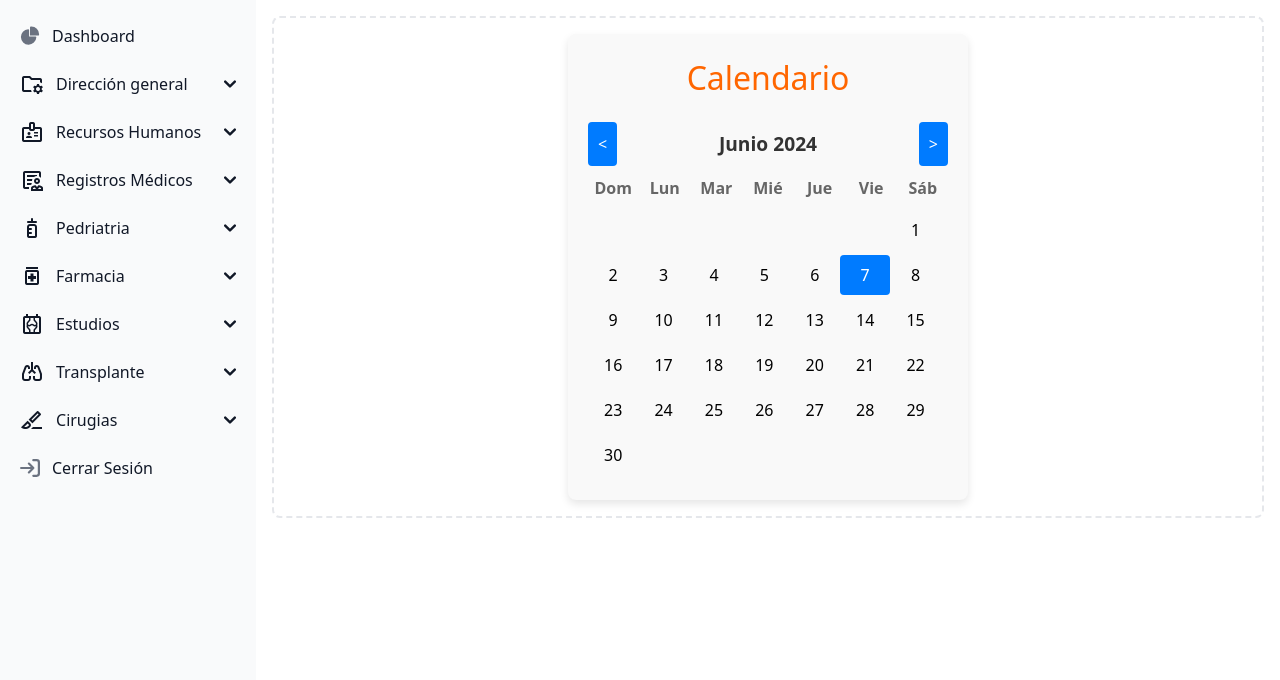
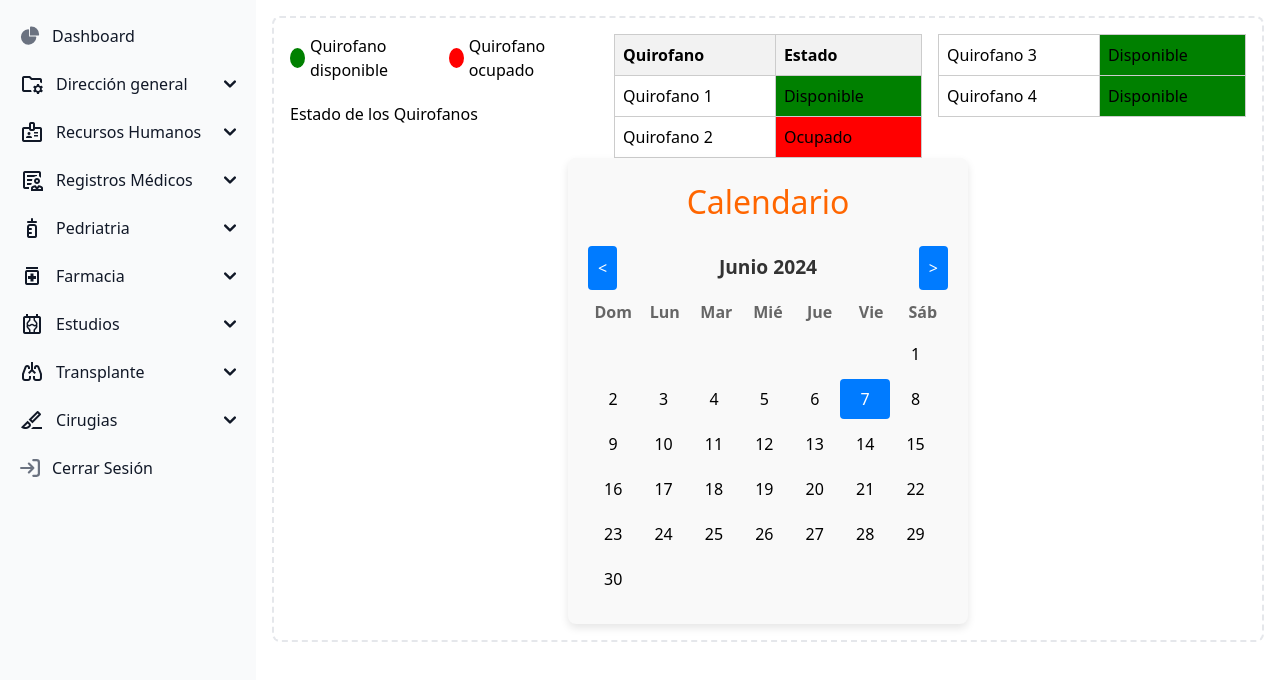
Before and after one commit to beunolemus/hospital_2.0, a Vue app in the folder Frontend/sistema-hospital/: page /calendario in a window 1280 px wide. Shown: the top 680 px of the page. Built offline with nearby package versions, Linux system fonts and the light colour scheme.

Commit message:
agregar tabla al calendario de cirugias para ver el estatus de los quirofanos

```diff
--- a/Frontend/sistema-hospital/src/components/calendar.vue
+++ b/Frontend/sistema-hospital/src/components/calendar.vue
@@ -1,4 +1,41 @@
 <template>
+  <div class="container">
+    <div class="columns-3">
+      <!-- Tabla de simbología -->
+      <div class="legend">
+        <div class="legend-item">
+          <div class="legend-color available"></div>
+          <div class="legend-label">Quirofano disponible</div>
+        </div>
+        <div class="legend-item">
+          <div class="legend-color busy"></div>
+          <div class="legend-label">Quirofano ocupado</div>
+        </div>
+      </div>
+      <!-- Fin de tabla de simbología -->
+
+      <!-- Tabla de quirofanos -->
+      <div class="quirofano-table">
+        <h2>Estado de los Quirofanos</h2>
+        <table>
+          <thead>
+            <tr>
+              <th>Quirofano</th>
+              <th>Estado</th>
+            </tr>
+          </thead>
+          <tbody>
+            <tr v-for="(quirofano, index) in quirofanos" :key="index">
+              <td>Quirofano {{ index + 1 }}</td>
+              <td :class="[quirofano.estado ? 'available' : 'busy']">{{ quirofano.estado ? 'Disponible' : 'Ocupado' }}</td>
+            </tr>
+          </tbody>
+        </table>
+      </div>
+      <!-- Fin de tabla de quirofanos -->
+    </div>
+
+    <!-- Calendario -->
     <div class="calendar-container">
       <h1 class="title">Calendario</h1>
       <div class="calendar">
@@ -22,11 +59,13 @@
         </div>
       </div>
     </div>
+    <!-- Fin de Calendario -->
+  </div>
 </template>
 
 <script>
 export default {
-    name: 'Calendar',
+  name: 'CombinedComponent',
   data() {
     return {
       currentYear: new Date().getFullYear(),
@@ -36,6 +75,13 @@
       monthNames: [
         'Enero', 'Febrero', 'Marzo', 'Abril', 'Mayo', 'Junio',
         'Julio', 'Agosto', 'Septiembre', 'Octubre', 'Noviembre', 'Diciembre'
+      ],
+      quirofanos: [
+        { estado: true }, // Quirofano disponible
+        { estado: false }, // Quirofano ocupado
+        { estado: true }, // Quirofano disponible
+        { estado: true }, // Quirofano disponible
+        // Puedes agregar más quirofanos según sea necesario
       ],
     };
   },
@@ -88,6 +134,63 @@
 </script>
 
 <style scoped>
+/* Estilos para la tabla de simbología */
+.legend {
+  display: flex;
+  margin-bottom: 20px;
+}
+
+.legend-item {
+  display: flex;
+  align-items: center;
+  margin-right: 20px;
+}
+
+.legend-color {
+  width: 20px;
+  height: 20px;
+  border-radius: 50%;
+  margin-right: 5px;
+}
+
+.available {
+  background-color: green;
+}
+
+.busy {
+  background-color: red;
+}
+
+/* Estilos para la tabla de quirofanos */
+.quirofano-table {
+  margin-top: 20px;
+}
+
+.quirofano-table table {
+  width: 100%;
+  border-collapse: collapse;
+}
+
+.quirofano-table th,
+.quirofano-table td {
+  border: 1px solid #ccc;
+  padding: 8px;
+  text-align: left;
+}
+
+.quirofano-table th {
+  background-color: #f2f2f2;
+}
+
+.quirofano-table td.available {
+  background-color: green;
+}
+
+.quirofano-table td.busy {
+  background-color: red;
+}
+
+/* Estilos para el calendario */
 .calendar-container {
   display: flex;
   flex-direction: column;
--- a/Frontend/sistema-hospital/src/components/registerUser.vue
+++ b/Frontend/sistema-hospital/src/components/registerUser.vue
@@ -1,4 +1,19 @@
 <template>
+    <div class="xl bg-red-500 text-white text-center p-5">
+      <div class="columns-3">
+        <div class="xl bg-purple-500 text-white text-center p-5">
+          <span class="box-decoration-slice bg-gradient-to-r from-red-600 to-yellow-500 text-white px-2 ...">
+            BIENVENIDO
+            <br />
+            HOSPITAL
+          </span>
+        </div>
+        <div class="xl bg-blue-500 text-white text-center p-5"></div>
+        <div class="xl bg-green-500 text-white text-center p-5"></div>
+      </div>
+    </div>
+
+
   <div class="flex flex-col items-center justify-center p-12">
     <!-- Encabezado y descripción centrados -->
     <div class="text-center mb-8">
```
Lines whose indentation alone changed are shown as unchanged.
